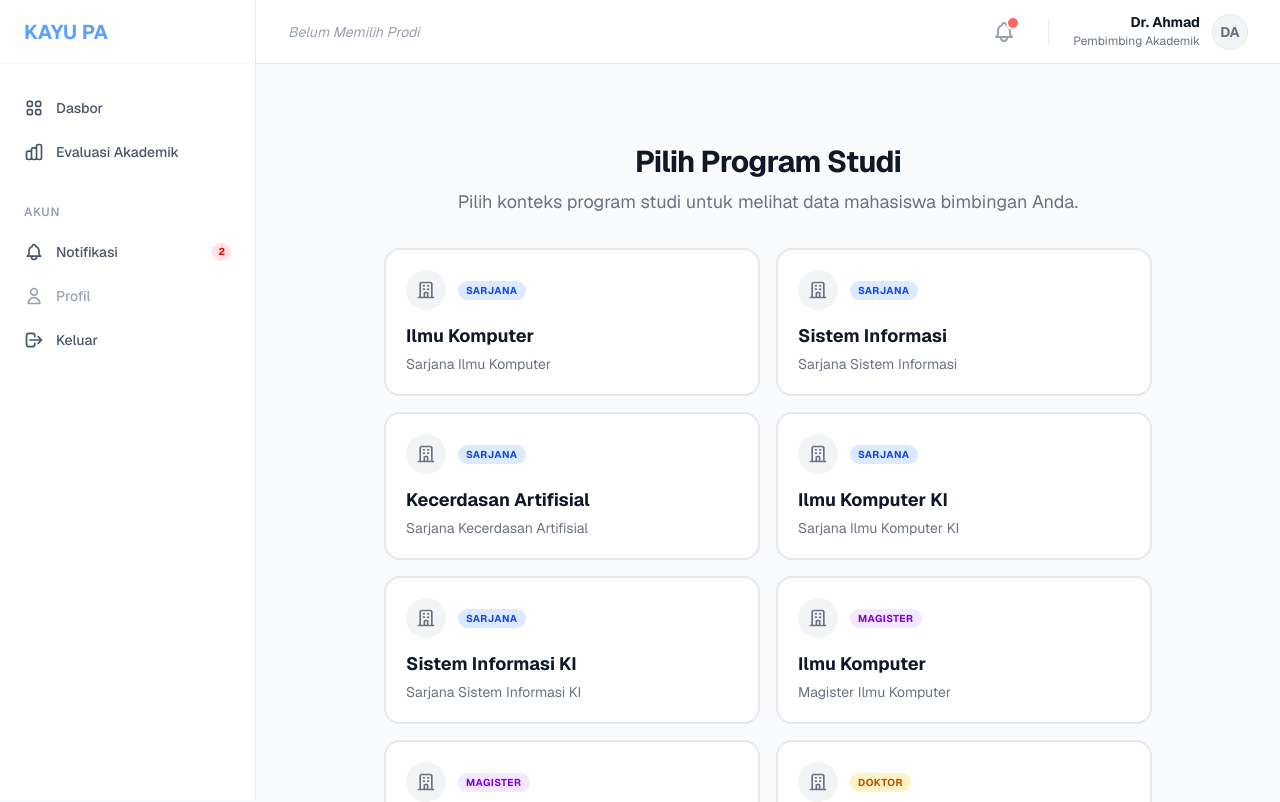
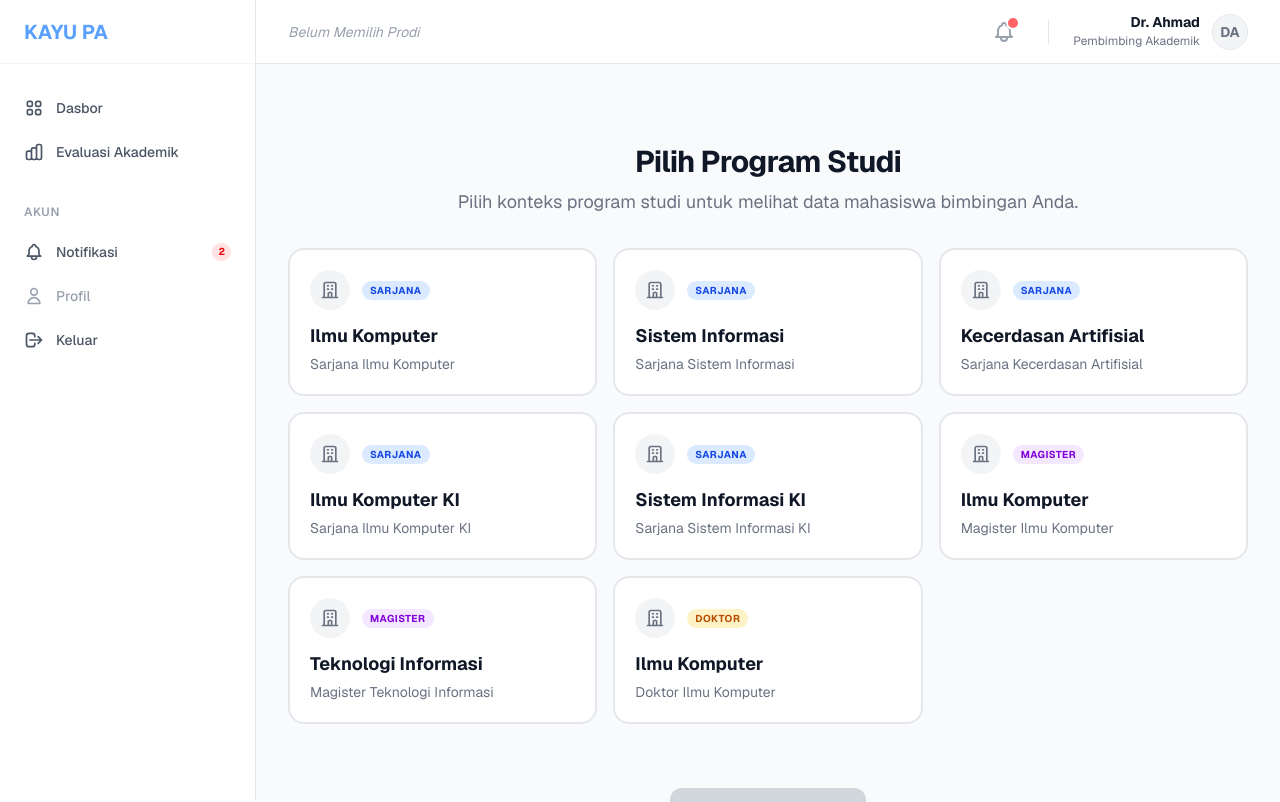
Before and after one commit to AhmadDzulfikar/dummy_KAYU_frontend, a Next.js app: page /pa/select-program in a window 1280 px wide. Shown: the top 802 px of the page. Built offline with nearby package versions, Linux system fonts and the light colour scheme.

Commit message:
revisi halaman select program

```diff
--- a/app/pa/select-program/page.tsx
+++ b/app/pa/select-program/page.tsx
@@ -35,13 +35,13 @@ export default function SelectProgramPage() {
 
     return (
         <div className="flex flex-col items-center justify-center min-h-[60vh] py-12">
-            <div className="w-full max-w-3xl text-center space-y-8">
+            <div className="w-full max-w-6xl text-center space-y-8">
                 <div className="space-y-2">
                     <h1 className="text-3xl font-bold text-gray-900 tracking-tight">Pilih Program Studi</h1>
                     <p className="text-gray-500 text-lg">Pilih konteks program studi untuk melihat data mahasiswa bimbingan Anda.</p>
                 </div>
 
-                <div className="grid grid-cols-1 md:grid-cols-2 gap-4 w-full">
+                <div className="grid grid-cols-1 md:grid-cols-3 gap-4 w-full">
                     {ALL_PROGRAMS.map((prog) => (
                         <button
                             key={prog.id}
```
